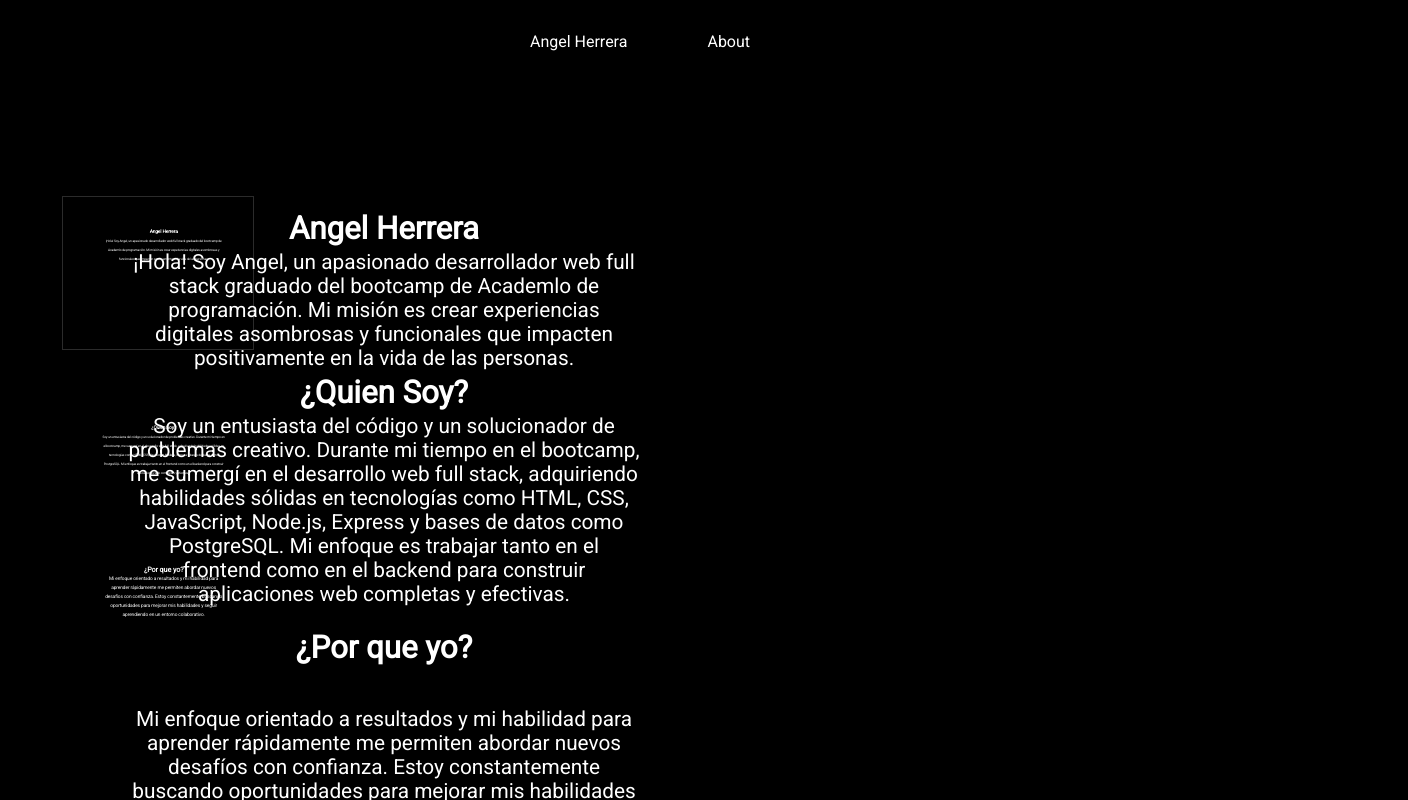
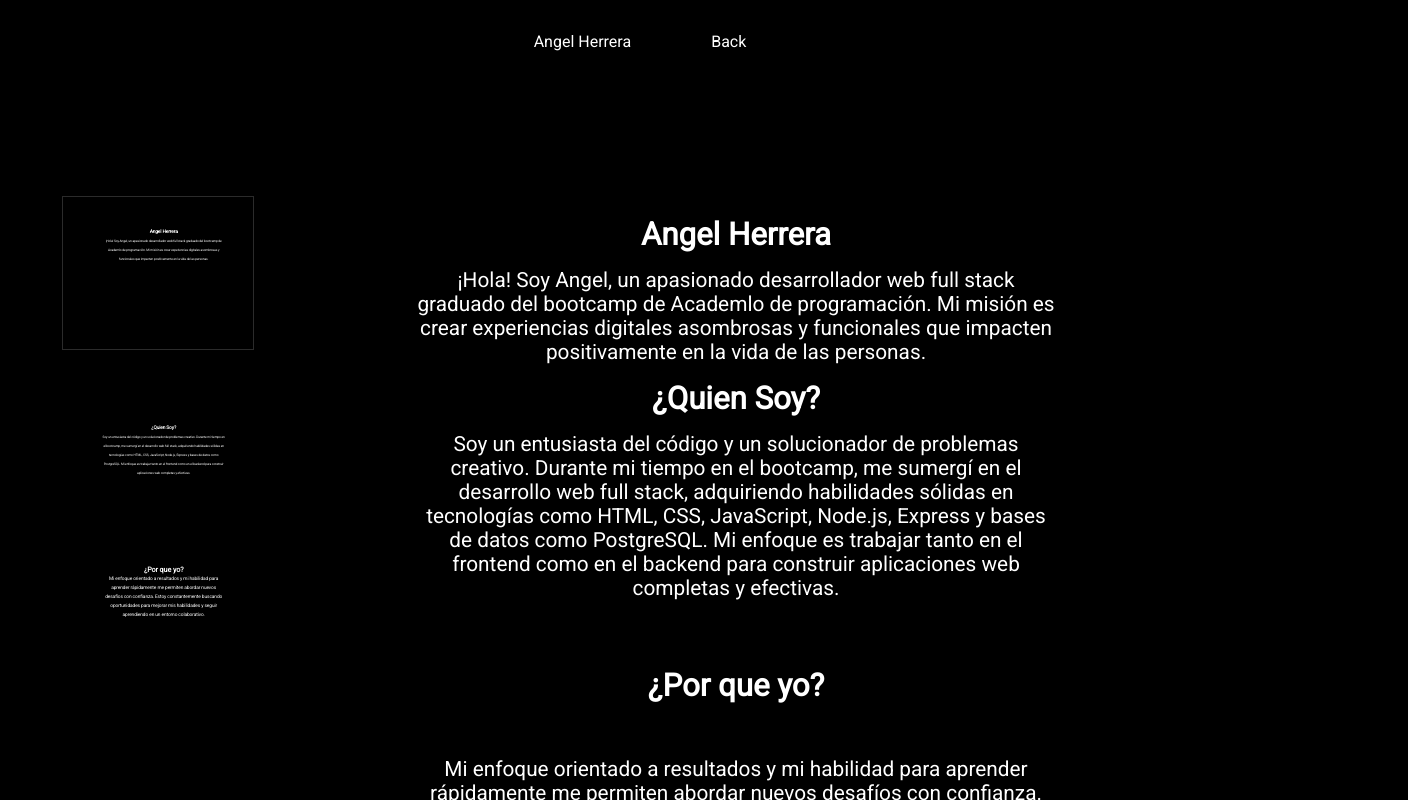
Before and after one commit to AngelHerreraZe/portfoliov2, a React (Vite) app: page / in a window 1280 px wide. Both pictures are taken after a click on the link "About". Shown: the top 800 px of the page, 1408 px wide, since content can reach past the window. Built offline with nearby package versions, Linux system fonts and the light colour scheme.

Commit message:
last version

```diff
--- a/src/components/AboutDesktop.jsx
+++ b/src/components/AboutDesktop.jsx
@@ -5,7 +5,7 @@ import ParallaxAbout from "./ParallaxAbout";
 const AboutDesktop = () => {
   const [isSpanish, setIsSpanish] = useState(true);
   return (
-    <div className="about-container desktop">
+    <div className="about-container-desktop desktop">
       <ParallaxAbout isSpanish={isSpanish} />
       <div className="first-item-about">
         {isSpanish ? (
--- a/src/components/AppNavBar.jsx
+++ b/src/components/AppNavBar.jsx
@@ -5,7 +5,7 @@ const AppNavBar = ({work, setWork}) => {
         <nav className='nav-bar'>
             <ul className='nav-content'>
                 <li><a onClick={() => setWork(true)}>Angel Herrera</a></li>
-                <li><a onClick={() => setWork(false)}>About</a></li>
+                {work ? <li><a onClick={() => setWork(false)}>About</a></li>  : <li><a onClick={() => setWork(true)}>Back</a></li> }
             </ul>
         </nav>
     );
--- a/src/style/App.css
+++ b/src/style/App.css
@@ -387,8 +387,8 @@ a {
     margin: 0;
     color: rgb(255, 255, 255);
     left: calc(50% + 130px);
-    bottom: 4rem;
-    font-size: 56px;
+    bottom: 5vh;
+    font-size: 40px;
     font-weight: 700;
     letter-spacing: -3px;
     line-height: 1.2;
@@ -454,7 +454,7 @@ a {
   .fourt-item-aside {
     font-size: 0.3rem;
     text-align: center;
-    margin-top: 35rem;
+    margin-top: 10rem;
   }
 
   .contact-aside {
@@ -462,13 +462,19 @@ a {
     justify-content: space-evenly;
   }
 
-  .about-container {
+  .about-container-desktop {
+    display: flex;
+    flex-direction: column;
+    justify-content: center;
+    align-items: center;
+    text-align: center;
     font-size: 1.3rem;
-    width: 40vw;
+    width: 50vw;
     gap: 2rem;
     margin-top: 26vh;
     margin-bottom: 5rem;
-    margin-left: calc(50% - 40vw);
+    margin-right: calc(50% - 15vw);
+    overflow-x: hidden;
   }
 
   .first-item-about {
@@ -512,3 +518,9 @@ a {
   }
 
 }
+
+@media (min-width: 1920px) {
+  .fourt-item-aside {
+    margin-top: 40rem;
+  }
+}
```
